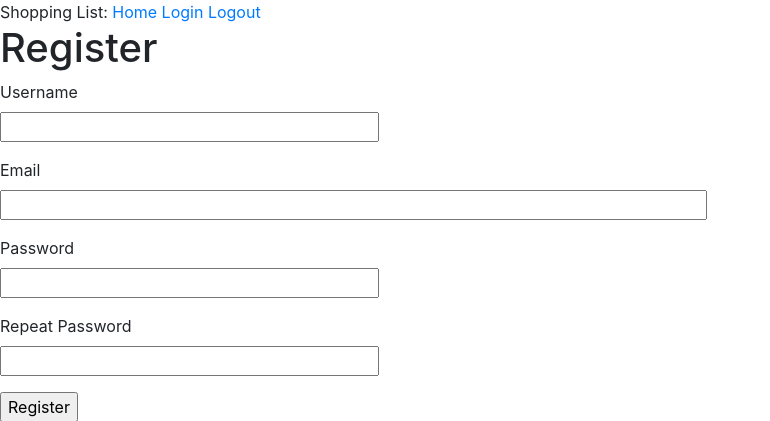
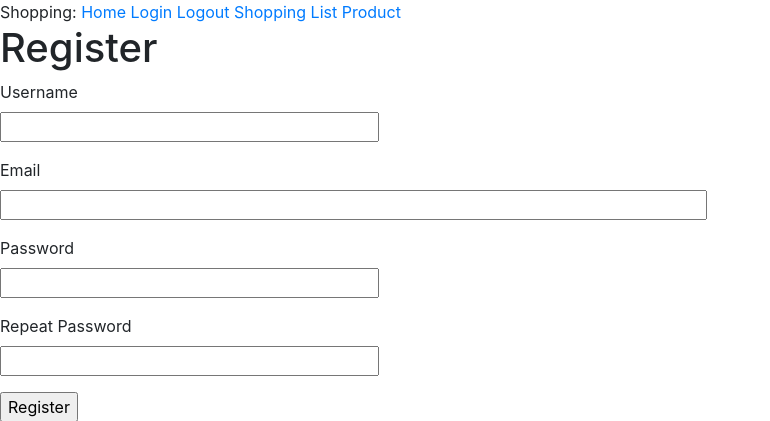
Before and after one commit to OlgaGorbenko/Olga_Project, a Flask app: page /register in a window 1280 px wide. Shown: the top 421 px of the page, without its empty margins (0-770 px from the left). Run offline with Flask 2, Linux system fonts and the light colour scheme; some libraries are stand-ins or nearby versions.

Commit message:
add product

```diff
--- a/food_app/forms.py
+++ b/food_app/forms.py
@@ -2,7 +2,7 @@ from flask_wtf import FlaskForm
 from wtforms import StringField, PasswordField, BooleanField, SubmitField
 from wtforms.validators import ValidationError, DataRequired, Email, EqualTo
 
-from food_app.models import User
+from food_app.models import User, Product
 
 
 class LoginForm(FlaskForm):
@@ -36,4 +36,19 @@ class ShoppingListForm(FlaskForm):
     submit = SubmitField('Create')
 
 
+class ProductForm(FlaskForm):
+    title = StringField('Title', validators=[DataRequired()])
+    type_of_product = StringField('Type of Product')
+    unit_of_measure = StringField('Unit of Measure')
+    submit = SubmitField('Create')
+
+    def validate_title(self, title):
+        product = Product.query.filter_by(title=title.data).first()
+        if product is not None:
+            raise ValidationError('Please use a different title.')
+
+
+
+
+
 # class ShoppingListItemForm(FlaskForm):
--- a/food_app/routes.py
+++ b/food_app/routes.py
@@ -2,8 +2,8 @@ from flask import render_template, flash, redirect, url_for, request
 from flask_login import current_user, login_user, logout_user, login_required
 from werkzeug.urls import url_parse
 
-from food_app.forms import LoginForm, RegistrationForm, ShoppingListForm
-from food_app.models import User
+from food_app.forms import LoginForm, RegistrationForm, ShoppingListForm, ProductForm
+from food_app.models import User, Product
 from .app_factory import app, db
 
 
@@ -67,6 +67,23 @@ def logout():
 @app.route('/shopping_list', methods=['GET', 'POST'])
 @login_required
 def shopping_list():
+    form = ShoppingListForm()
     if request.method == 'GET':
-        return render_template("shopping_list.html", title='Shopping List')
-    form = ShoppingListForm()
+        return render_template("shopping_list.html", title='Shopping List', form=form)
+
+
+
+@app.route('/product', methods=['GET', 'POST'])
+@login_required
+def product():
+    form = ProductForm()
+    if request.method == 'GET':
+        return render_template("product.html", title='Product', form=form)
+    if form.validate_on_submit():
+        product = Product(title=form.title.data, type_of_product=form.type_of_product.data, unit_of_measure=form.unit_of_measure.data)
+        # user.set_password(form.password.data)
+        db.session.add(product)
+        db.session.commit()
+        flash('Congratulations, you are now add product!')
+        return redirect(url_for('product'))
+    return render_template('product.html', title='Product', form=form)
--- a/food_app/templates/base.html
+++ b/food_app/templates/base.html
@@ -18,10 +18,12 @@
 
 {% block navigation %}
 <div>
-    Shopping List:
+    Shopping:
     <a href="{{ url_for('index') }}">Home</a>
     <a href="{{ url_for('login') }}">Login</a>
     <a href="{{ url_for('logout') }}">Logout</a>
+    <a href="{{ url_for('shopping_list') }}">Shopping List</a>
+    <a href="{{ url_for('product') }}">Product</a>
 </div>
 {% endblock %}
 
```
Also changed, not shown: food_app/templates/product.html (+33 -9 lines), app.db.
